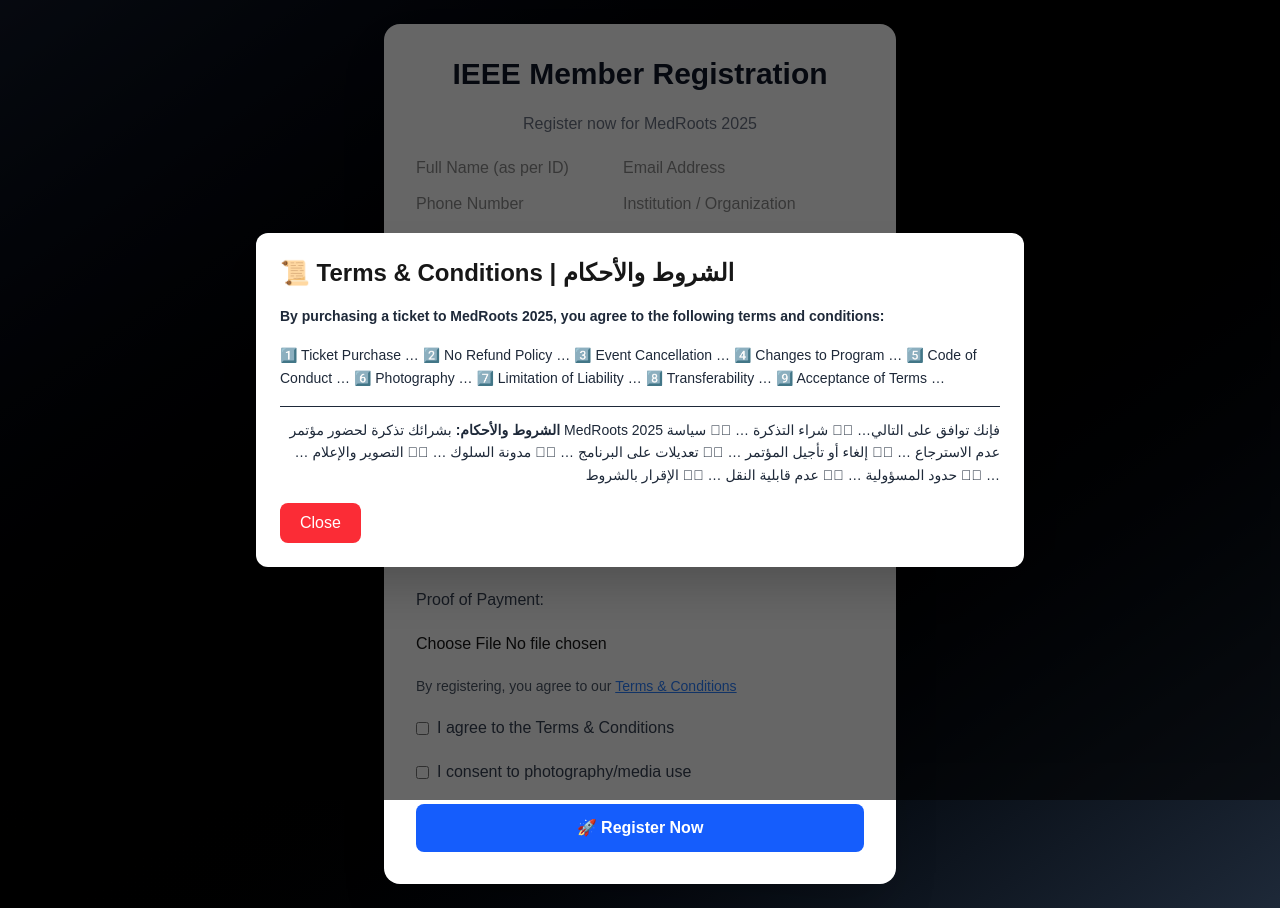
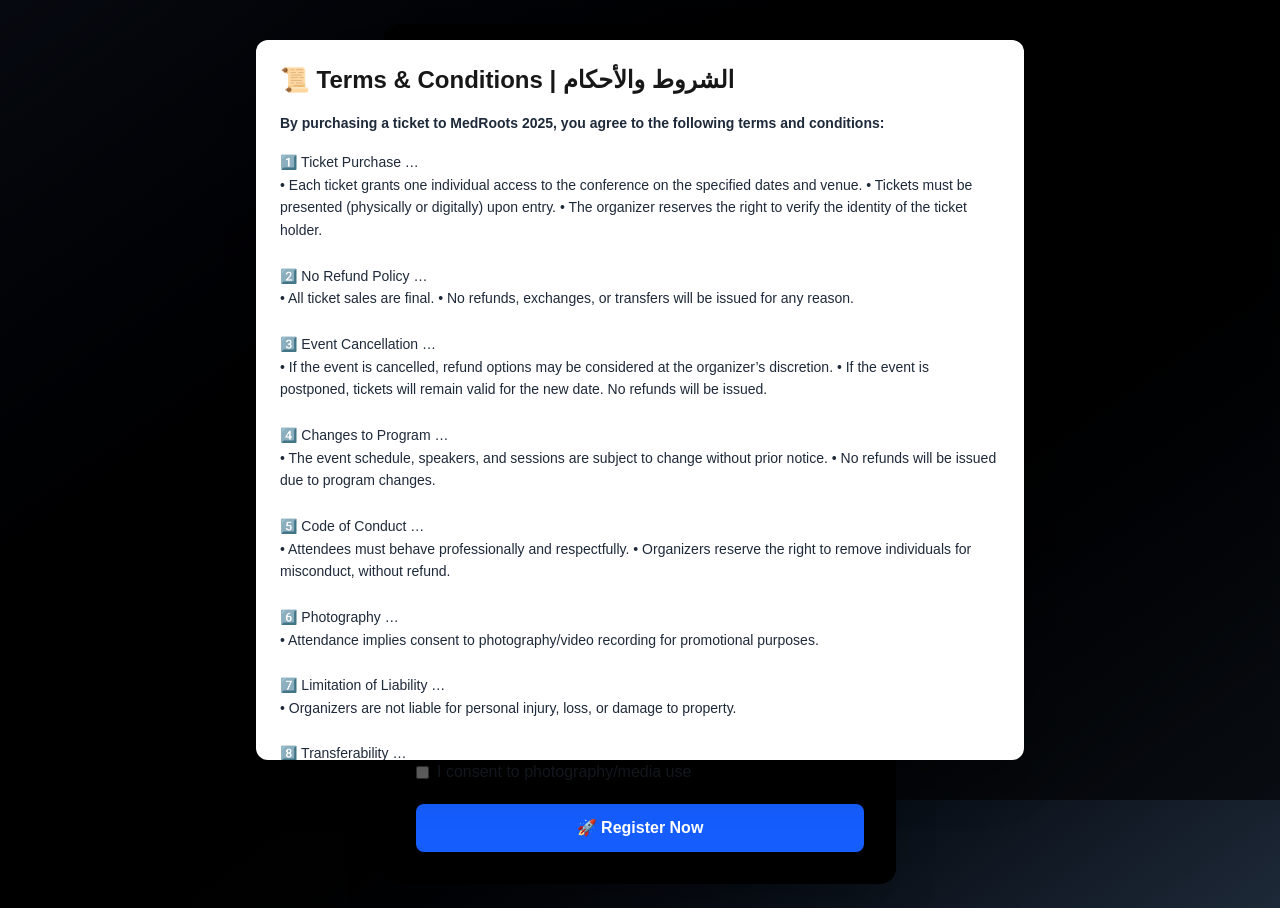
Before and after one commit to Jehad-Horani/Registration-form-with-DB, a Next.js app: page /register/ieee in a window 1280 px wide. Both pictures are taken after a click on the button "Terms & Conditions". Built offline with nearby package versions, Linux system fonts and the light colour scheme.

Commit message:
test 14(2)

```diff
--- a/app/register/ieee/page.js
+++ b/app/register/ieee/page.js
@@ -54,12 +54,12 @@
     <div className="min-h-screen bg-gradient-to-br from-gray-900 via-black to-gray-800 flex items-center justify-center p-6">
       <form
         onSubmit={handleSubmit}
-        className="w-full max-w-lg bg-white rounded-2xl shadow-2xl p-8 space-y-5"
+        className="w-full max-w-lg bg-black text-white rounded-2xl shadow-2xl p-8 space-y-5"
       >
-        <h1 className="text-3xl font-extrabold text-center text-gray-900">
+        <h1 className="text-3xl font-extrabold text-center ">
           IEEE Member Registration
         </h1>
-        <p className="text-center text-gray-500">Register now for MedRoots 2025</p>
+        <p className="text-center ">Register now for MedRoots 2025</p>
 
         <div className="space-y-3">
           <input name="full_name" placeholder="Full Name (as per ID)" onChange={handleChange} className="input-field" required />
@@ -71,16 +71,16 @@
 
         <div className="grid grid-cols-1 sm:grid-cols-2 gap-3">
           <div>
-            <label className="font-semibold text-gray-700">Membership Status:</label>
-            <select name="membership_status" onChange={handleChange} className="input-field" required>
+            <label className="font-semibold ">Membership Status:</label>
+            <select name="membership_status" onChange={handleChange} className="input-field bg-black" required>
               <option value="student">Student Member</option>
               <option value="professional">Professional Member</option>
               <option value="life">Life Member</option>
             </select>
           </div>
           <div>
-            <label className="font-semibold text-gray-700">Ticket Type:</label>
-            <select name="ticket_type" onChange={handleChange} className="input-field" required>
+            <label className="font-semibold ">Ticket Type:</label>
+            <select name="ticket_type" onChange={handleChange} className="input-field bg-black" required>
               <option value="standard_ieee">Standard IEEE Ticket</option>
               <option value="vip_ieee">VIP IEEE Ticket</option>
             </select>
@@ -88,8 +88,8 @@
         </div>
 
         <div>
-          <label className="font-semibold text-gray-700">Track Selection:</label>
-          <select name="track" onChange={handleChange} className="input-field" required>
+          <label className="font-semibold ">Track Selection:</label>
+          <select name="track" onChange={handleChange} className="input-field bg-black" required>
             <option value="A">Track A: Cyber-Physical Systems in Healthcare</option>
             <option value="B">Track B: Bioprinting & Prosthetic Engineering</option>
           </select>
@@ -98,8 +98,8 @@
         <input name="dietary" placeholder="Dietary restrictions or allergies" onChange={handleChange} className="input-field" />
 
         <div>
-          <label className="font-semibold text-gray-700">How did you hear about the conference?</label>
-          <select name="hear_about" onChange={handleChange} className="input-field">
+          <label className="font-semibold ">How did you hear about the conference?</label>
+          <select name="hear_about" onChange={handleChange} className="input-field bg-black">
             <option value="social">Social Media</option>
             <option value="university">University</option>
             <option value="email">Email</option>
@@ -108,7 +108,7 @@
           </select>
         </div>
 
-        <h3 className="text-lg font-semibold text-gray-800 mt-4">💳 Payment Information</h3>
+        <h3 className="text-lg font-semibold mt-4">💳 Payment Information</h3>
         <input name="bank_name" placeholder="Which bank did you transfer the payment from?" onChange={handleChange} className="input-field" required />
         <input name="account_name" placeholder="Name registered with your bank account" onChange={handleChange} className="input-field" required />
         <label className="block text-gray-700">Proof of Payment:</label>
@@ -139,14 +139,27 @@
             <h2 className="text-2xl font-bold mb-4">📜 Terms & Conditions | الشروط والأحكام</h2>
             <div className="space-y-4 text-gray-800 text-sm leading-relaxed">
               <p><strong>By purchasing a ticket to MedRoots 2025, you agree to the following terms and conditions:</strong></p>
-              <p>1️⃣ Ticket Purchase …  2️⃣ No Refund Policy …  3️⃣ Event Cancellation …  4️⃣ Changes to Program …  5️⃣ Code of Conduct …  6️⃣ Photography …  7️⃣ Limitation of Liability …  8️⃣ Transferability …  9️⃣ Acceptance of Terms …</p>
+              <p>1️⃣ Ticket Purchase … <br/>•	Each ticket grants one individual access to the conference on the specified dates and venue.
+•	Tickets must be presented (physically or digitally) upon entry.
+•	The organizer reserves the right to verify the identity of the ticket holder.
+<br/><br/>  2️⃣ No Refund Policy … <br/>•	All ticket sales are final.
+•	No refunds, exchanges, or transfers will be issued for any reason.
+<br/><br/>  3️⃣ Event Cancellation … <br/>•	If the event is cancelled, refund options may be considered at the organizer’s discretion.
+•	If the event is postponed, tickets will remain valid for the new date. No refunds will be issued.
+<br/><br/> 4️⃣ Changes to Program …<br/>•	The event schedule, speakers, and sessions are subject to change without prior notice.
+•	No refunds will be issued due to program changes.
+<br/><br/>  5️⃣ Code of Conduct … <br/>•	Attendees must behave professionally and respectfully.
+•	Organizers reserve the right to remove individuals for misconduct, without refund.
+<br/><br/> 6️⃣ Photography …<br/>•	Attendance implies consent to photography/video recording for promotional purposes.
+<br/><br/>  7️⃣ Limitation of Liability … <br/>•	Organizers are not liable for personal injury, loss, or damage to property.
+<br/><br/> 8️⃣ Transferability … <br/>•	Tickets are non-transferable unless approved by the organizers in advance.
+<br/><br/> 9️⃣ Acceptance of Terms …<br/>•	Purchasing a ticket implies agreement with all terms and conditions above.
+
+</p>
 
               <hr className="my-3" />
 
-              <p className="text-right">
-                <strong>الشروط والأحكام:</strong> بشرائك تذكرة لحضور مؤتمر MedRoots 2025 فإنك توافق على التالي…
-                ١️⃣ شراء التذكرة …  ٢️⃣ سياسة عدم الاسترجاع …  ٣️⃣ إلغاء أو تأجيل المؤتمر …  ٤️⃣ تعديلات على البرنامج …  ٥️⃣ مدونة السلوك …  ٦️⃣ التصوير والإعلام …  ٧️⃣ حدود المسؤولية …  ٨️⃣ عدم قابلية النقل …  ٩️⃣ الإقرار بالشروط …
-              </p>
+
             </div>
 
             <button
```
